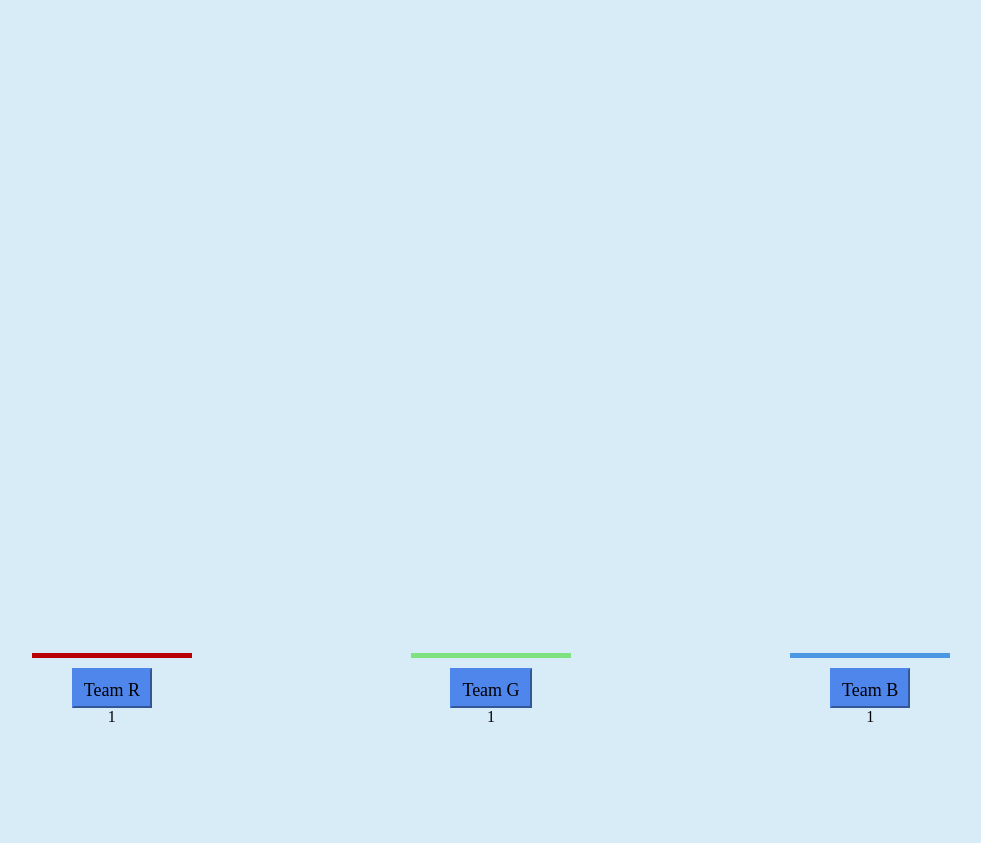
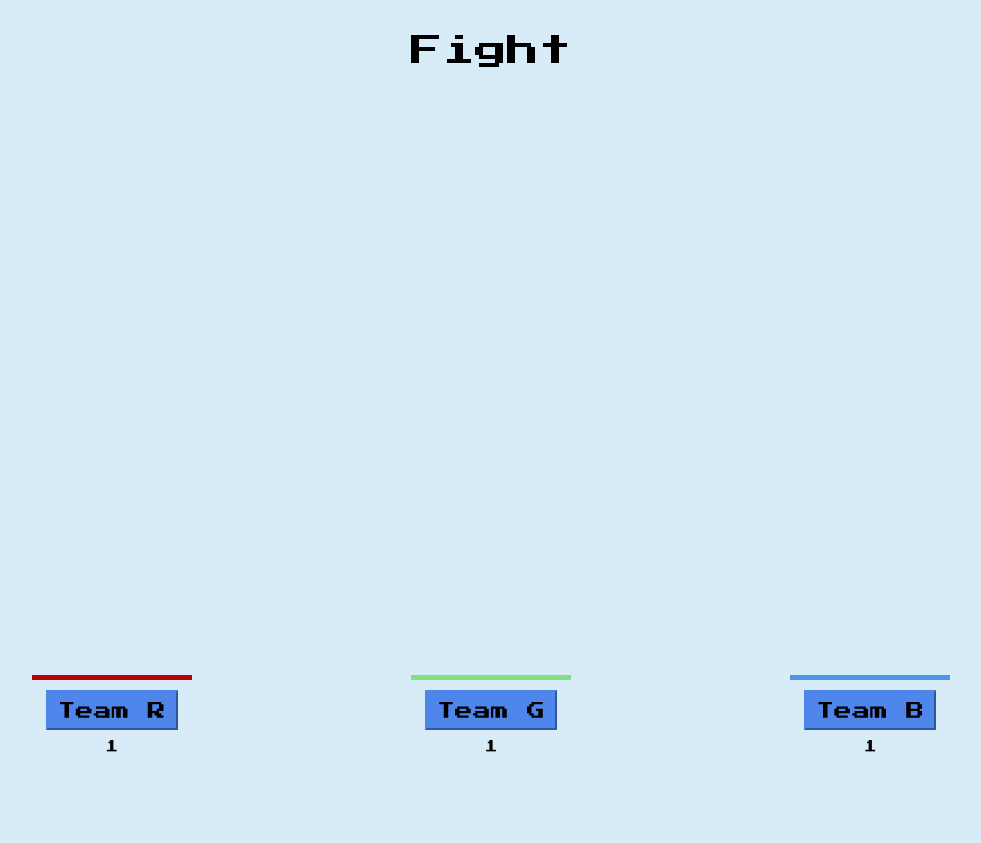
Before and after one commit to Ka1ea/Graphing-Junkie, a Flask app: page / in a window 1280 px wide. Shown: the whole page, without its empty margins (149-1130 px from the left). Before the commit the page ends 722 px from the top, so only its background shows below. Run offline with Flask 2, Linux system fonts and the light colour scheme.

Commit message:
Add title and formatting

```diff
--- a/src/static/styles.css
+++ b/src/static/styles.css
@@ -14,13 +14,20 @@ body {
     flex-grow:1;
 }
 
+.title {
+
+    margin-top:35px;
+    font-size: xx-large;
+    font-family: "gamerfont";
+    text-align: center;
+}
+
 .bigbox {
     display:flex;
     height: auto;
     bottom:0;
-     margin-bottom:auto;
+    margin-bottom:auto;
     margin-top:auto;
-    height:96vh;
 }
 .spacer{
     height:100px;
@@ -29,7 +36,7 @@ body {
 }
 
 .col {
-    height:96vh;
+    height:92vh;
     display: flex;
     flex-direction: column;
     justify-content: center;
@@ -43,9 +50,10 @@ body {
 }
 
 .buttonstyle {
+
     padding: 10px;
     height: 40px;
-    font-family: 'Luminari';
+    font-family: 'gamerfont';
     font-size: large;
     border-color: rgb(79, 134, 236);
     background-color: rgb(79, 134, 236);
@@ -60,4 +68,12 @@ body {
 .divdex {
     border: 1px transparent rgba(76, 151, 227, 0);
     margin-bottom: 50px;
+    margin-top: 10px;
+    font-family: "gamerfont";
+    font-size: small;
 }
+
+@font-face {
+    font-family: "gamerfont";
+    src: url("./PressStart2P-Regular.ttf");
+}
--- a/src/templates/barClicker.html
+++ b/src/templates/barClicker.html
@@ -10,7 +10,7 @@
 </head>
 
 <body>
-    <!-- <div class="title"></div> -->
+    <div class="title">Fight</div>
     <div class="bigbox">
         <div class="flexbox">
             <div class="col">
```
Also changed, not shown: src/static/PressStart2P-Regular.ttf (added).
